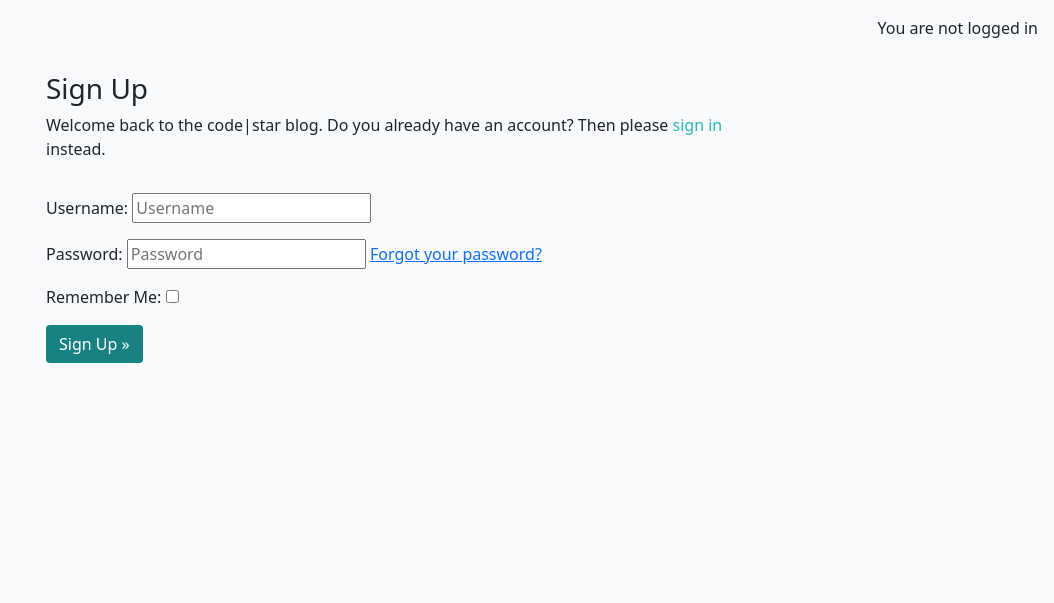
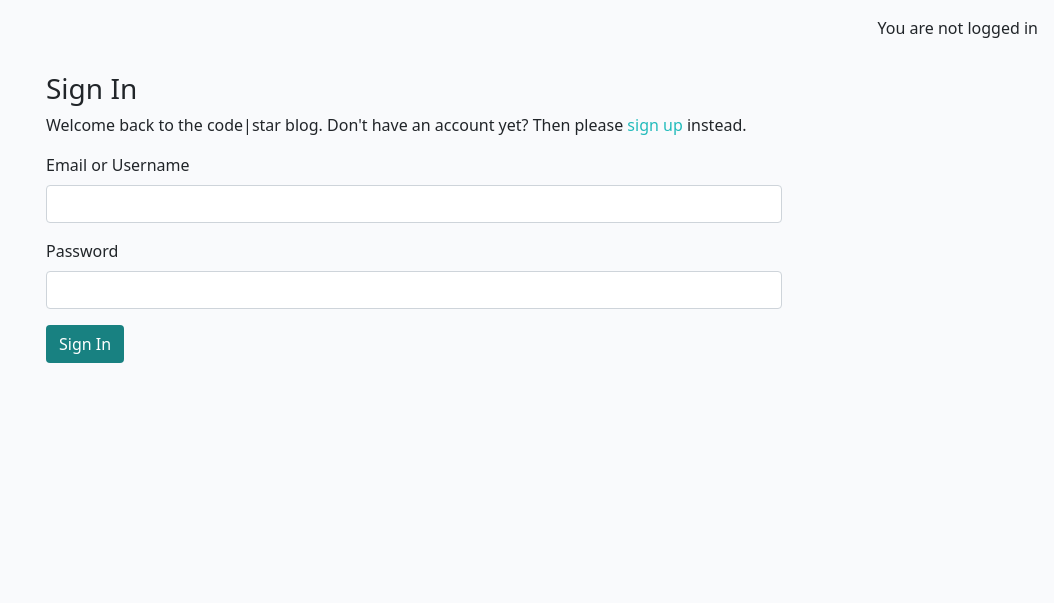
Before and after one commit to Ben8373/django_project, a Django app: page /accounts/login/ in a window 1280 px wide. Shown: the part 60-663 px from the top of the page, without its empty margins (226-1280 px from the left). Run offline with Django 4.2, Linux system fonts and the light colour scheme.

Commit message:
Fix login page and add comments section to blog post

```diff
--- a/blog/urls.py
+++ b/blog/urls.py
@@ -3,6 +3,5 @@ from django.urls import include, path
 
 urlpatterns = [
     path('', views.PostList.as_view(), name='home'),
-    path('<int:pk>/', views.PostDetail.as_view(), name='post_detail'),
     path('<slug:slug>/', views.post_detail, name='post_detail'),
 ]
--- a/templates/account/base_manage_phone.html
+++ /dev/null
@@ -1 +0,0 @@
-{% extends "account/base_manage.html" %}
--- a/templates/account/login.html
+++ b/templates/account/login.html
@@ -2,34 +2,35 @@
 
 {% load i18n %}
 
-{% block head_title %}{% trans "Signup" %}{% endblock %}
+{% block head_title %}{% trans "Sign In" %}{% endblock %}
 
 {% block content %}
 <div class="container">
   <div class="row">
     <div class="col-md-8 mt-3 offset-md-2">
-      <h3>{% trans "Sign Up" %}</h3>
+      <h3>{% trans "Sign In" %}</h3>
 
-      <p>{% blocktrans %}
+      <p>
         Welcome back to the code|star blog.
-        Do you already have an account? Then please
-        <a class="link" href="{{ login_url }}">sign in</a>
+        Don't have an account yet? Then please
+        <a class="link" href="{% url 'account_signup' %}">sign up</a>
         instead.
-      {% endblocktrans %}</p>
-    </div>
-  </div>
-  <div class="row">
-    <div class="col-md-8 mt-3 offset-md-2">
-      <form class="signup" id="signup_form" method="post"
-        action="{% url 'account_signup' %}">
+      </p>
+
+      <form method="POST" action="{% url 'account_login' %}">
         {% csrf_token %}
-        {{ form.as_p }}
-        {% if redirect_field_value %}
-        <input type="hidden" name="{{ redirect_field_name }}"
-          value="{{ redirect_field_value }}" />
-        {% endif %}
-        <button class="btn btn-signup right" type="submit">
-          {% trans "Sign Up" %} &raquo;</button>
+
+        <div class="form-group mb-3">
+          <label for="id_login" class="form-label">Email or Username</label>
+          <input class="form-control" type="text" name="login" id="id_login" autocomplete="username" required>
+        </div>
+
+        <div class="form-group mb-3">
+          <label for="id_password" class="form-label">Password</label>
+          <input class="form-control" type="password" name="password" id="id_password" autocomplete="current-password" required>
+        </div>
+
+        <button type="submit" class="btn btn-signup">{% trans "Sign In" %}</button>
       </form>
     </div>
   </div>
```
Also changed, not shown: Codestar_blog/settings.py (+13 -0 lines), blog/templates/blog/post_detail.html (+46 -0 lines), blog/views.py (+7 -0 lines), blog/migrations/0005_alter_comment_options_alter_post_options_and_more.py, 1 other file.
